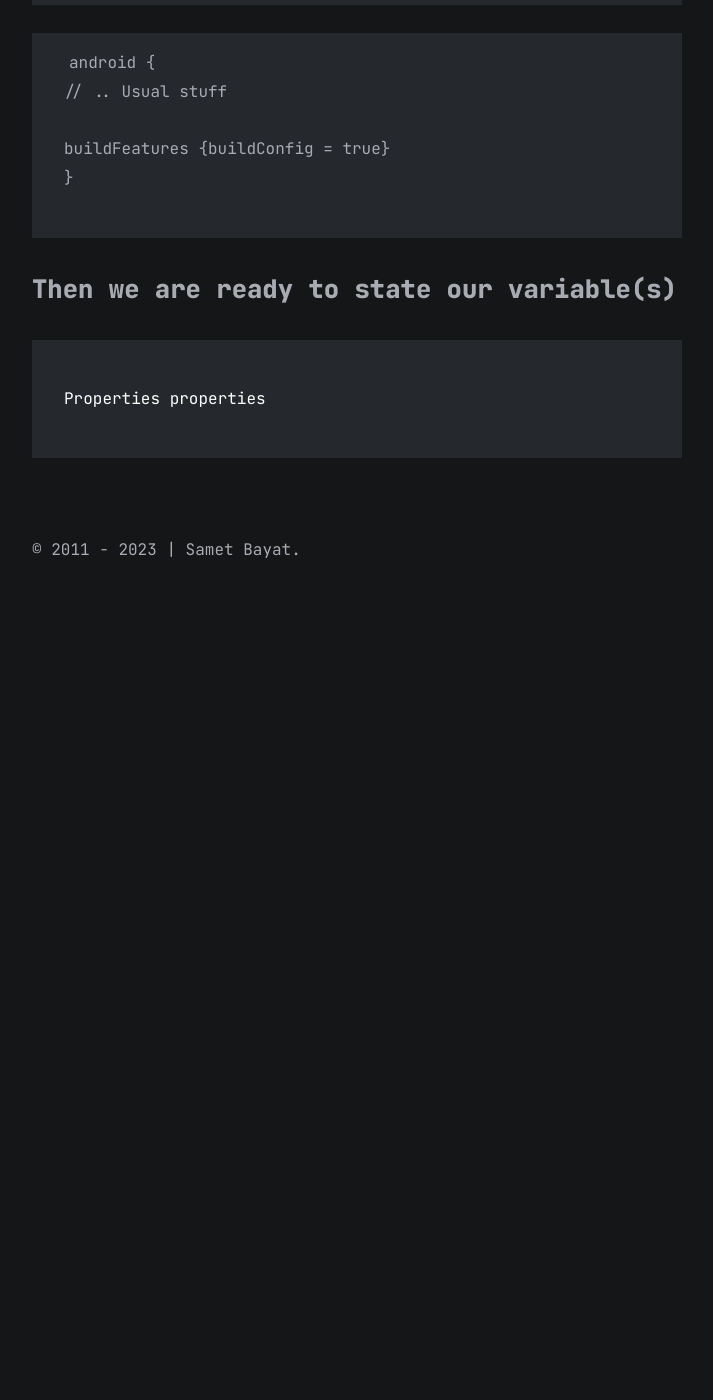
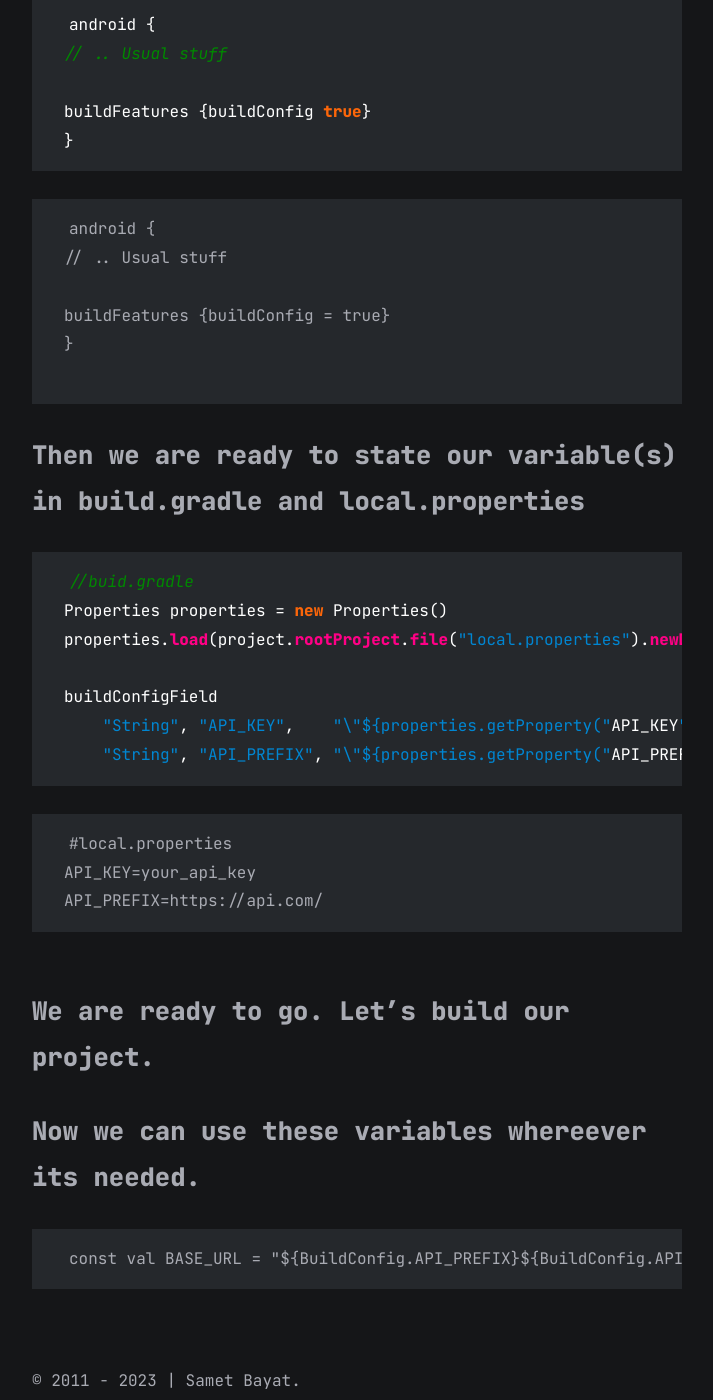
Before and after one commit to samet-byte/samet-byte.github.io, a Jekyll site: the page built from all_collections/_posts/2023-08-01-hide-api.md, in a window 1280 px wide and 1400 px high, scrolled down 729 px. Shown: the whole window, without its empty margins (283-996 px from the left). Built offline with Jekyll 4.4.1, drawn with Linux system fonts in a browser that asks for light colours; before the commit the page ends 1359 px from its top, so only the background shows below that; some of the changed text lies outside the part shown.

Commit message:
Update 2023-08-01-hide-api.md

````diff
--- a/all_collections/_posts/2023-08-01-hide-api.md
+++ b/all_collections/_posts/2023-08-01-hide-api.md
@@ -5,10 +5,10 @@ date: 2023-08-01
 categories: [api, android, "android studio"]
 ---
 
-### First its needed to state that we are going to use build configuration.
+### Step 0. Although as default feature, '.gitignore' contains 'local.properties', make sure that statement exists.
 
 
-
+### First its needed to state that we are going to use build configuration.
 
 ```groovy
 android {
@@ -26,14 +26,31 @@ buildFeatures {buildConfig = true}
 
 ```
 
+### Then we are ready to state our variable(s) in build.gradle and local.properties
+
+
+```groovy
+//buid.gradle
+Properties properties = new Properties()
+properties.load(project.rootProject.file("local.properties").newDataInputStream())
+
+buildConfigField
+    "String", "API_KEY",    "\"${properties.getProperty("API_KEY")}\""
+    "String", "API_PREFIX", "\"${properties.getProperty("API_PREFIX")}\""
+```
+
+```
+#local.properties
+API_KEY=your_api_key
+API_PREFIX=https://api.com/
+```
+
+### We are ready to go. Let's build our project.
+
+### Now we can use these variables whereever its needed.
 
 
 
-### Then we are ready to state our variable(s)
-
-
-```groovy
-
-Properties properties
-
 ```
+const val BASE_URL = "${BuildConfig.API_PREFIX}${BuildConfig.API_KEY}/"
+```
````
